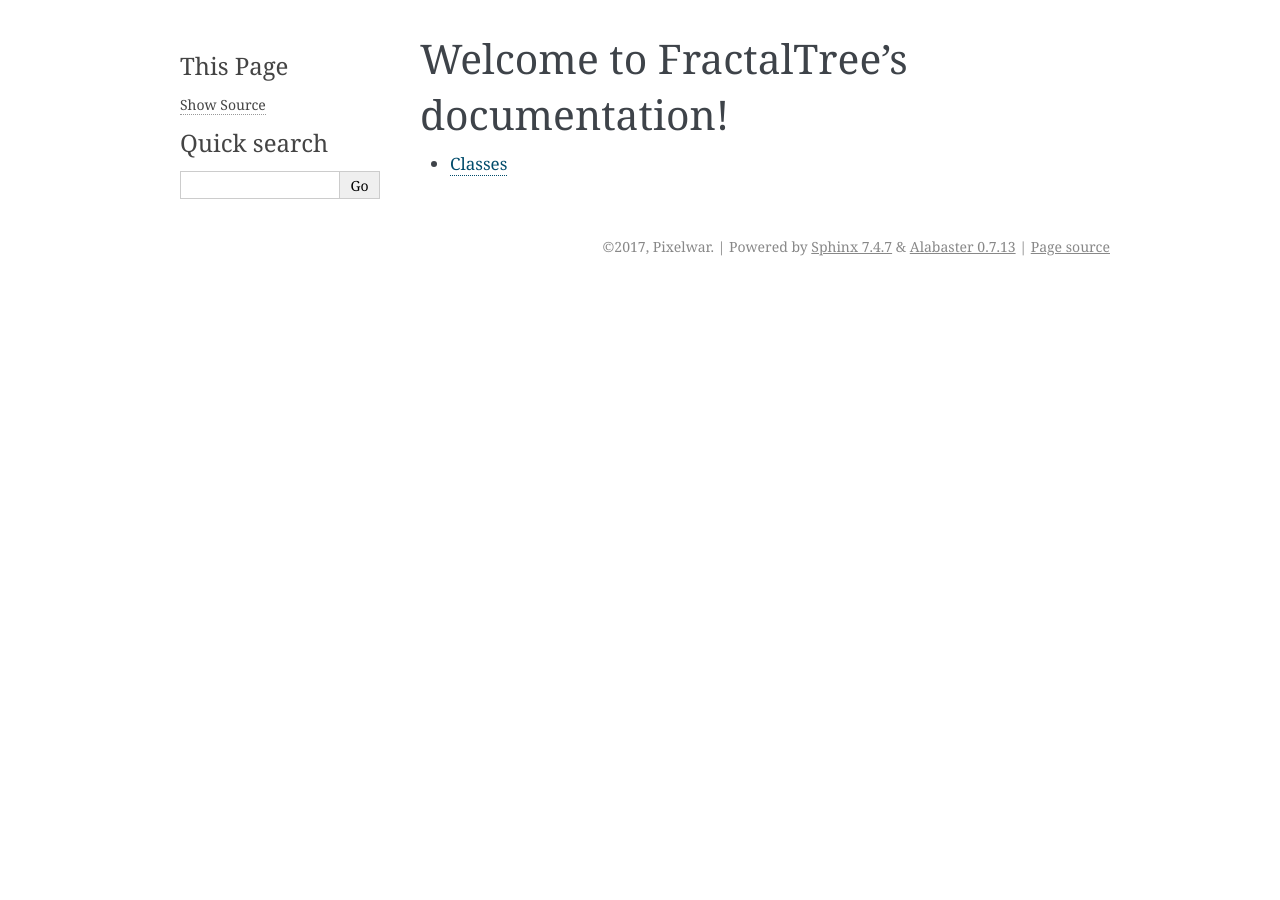
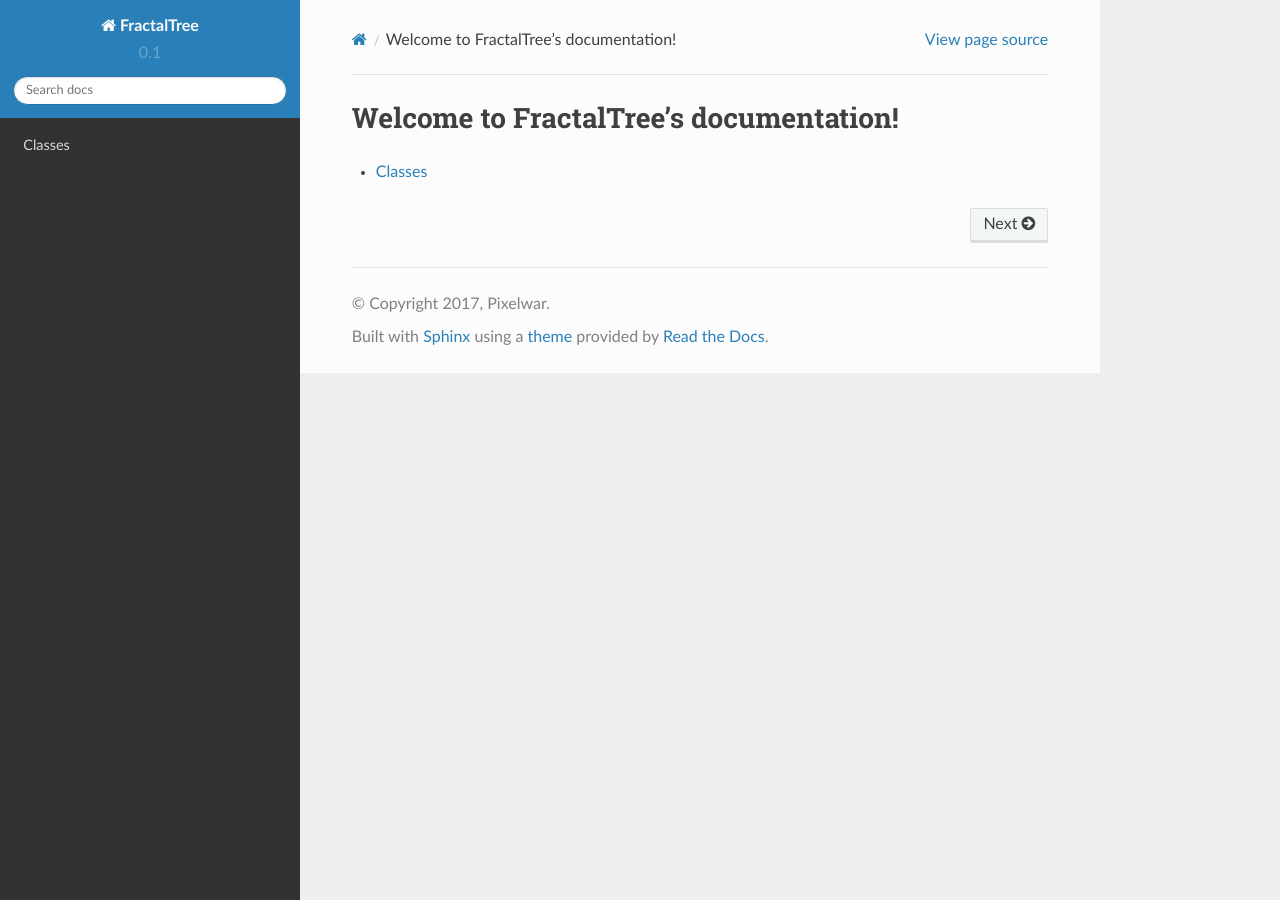
Before and after one commit to PixelwarStudio/PyTree, a Sphinx documentation site: the page built from docs/index.rst, in a window 1280 px wide. Built offline with Sphinx 7.4.7 and the Read the Docs theme 2.0.0, drawn with Linux system fonts in a browser that asks for light colours.

Commit message:
change html theme to rtd

```diff
--- a/docs/conf.py
+++ b/docs/conf.py
@@ -20,7 +20,7 @@
 # import os
 # import sys
 # sys.path.insert(0, os.path.abspath('.'))
-
+import sphinx_rtd_theme
 
 # -- General configuration ------------------------------------------------
 
@@ -59,7 +59,7 @@ author = 'Pixelwar'
 # The short X.Y version.
 version = '0.1'
 # The full version, including alpha/beta/rc tags.
-release = '0.1b1'
+release = '0.1b3'
 
 # The language for content autogenerated by Sphinx. Refer to documentation
 # for a list of supported languages.
@@ -85,13 +85,14 @@ todo_include_todos = True
 # The theme to use for HTML and HTML Help pages.  See the documentation for
 # a list of builtin themes.
 #
-html_theme = 'alabaster'
+html_theme = 'sphinx_rtd_theme'
 
 # Theme options are theme-specific and customize the look and feel of a theme
 # further.  For a list of options available for each theme, see the
 # documentation.
 #
 # html_theme_options = {}
+html_theme_path = [sphinx_rtd_theme.get_html_theme_path()]
 
 # Add any paths that contain custom static files (such as style sheets) here,
 # relative to this directory. They are copied after the builtin static files,
```
